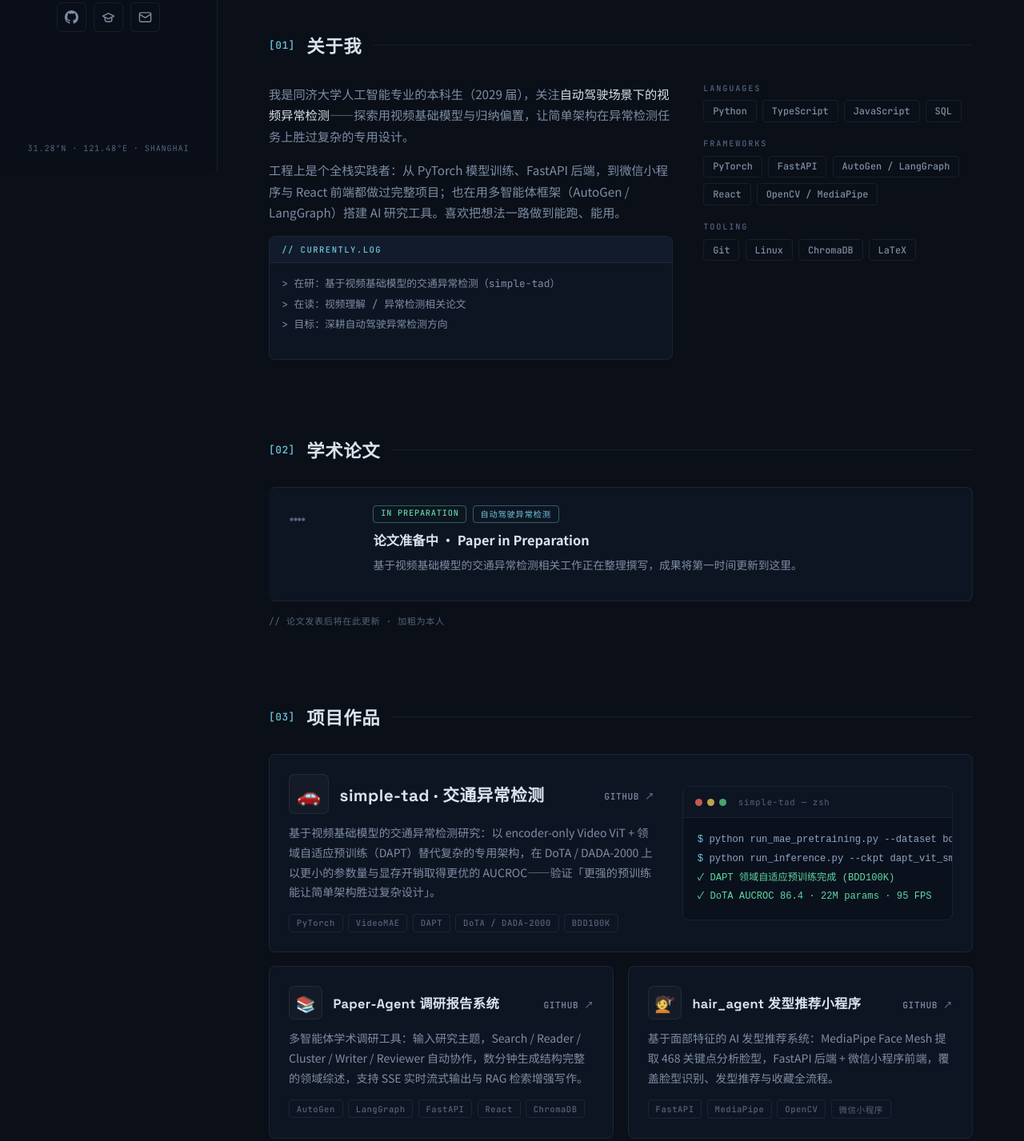
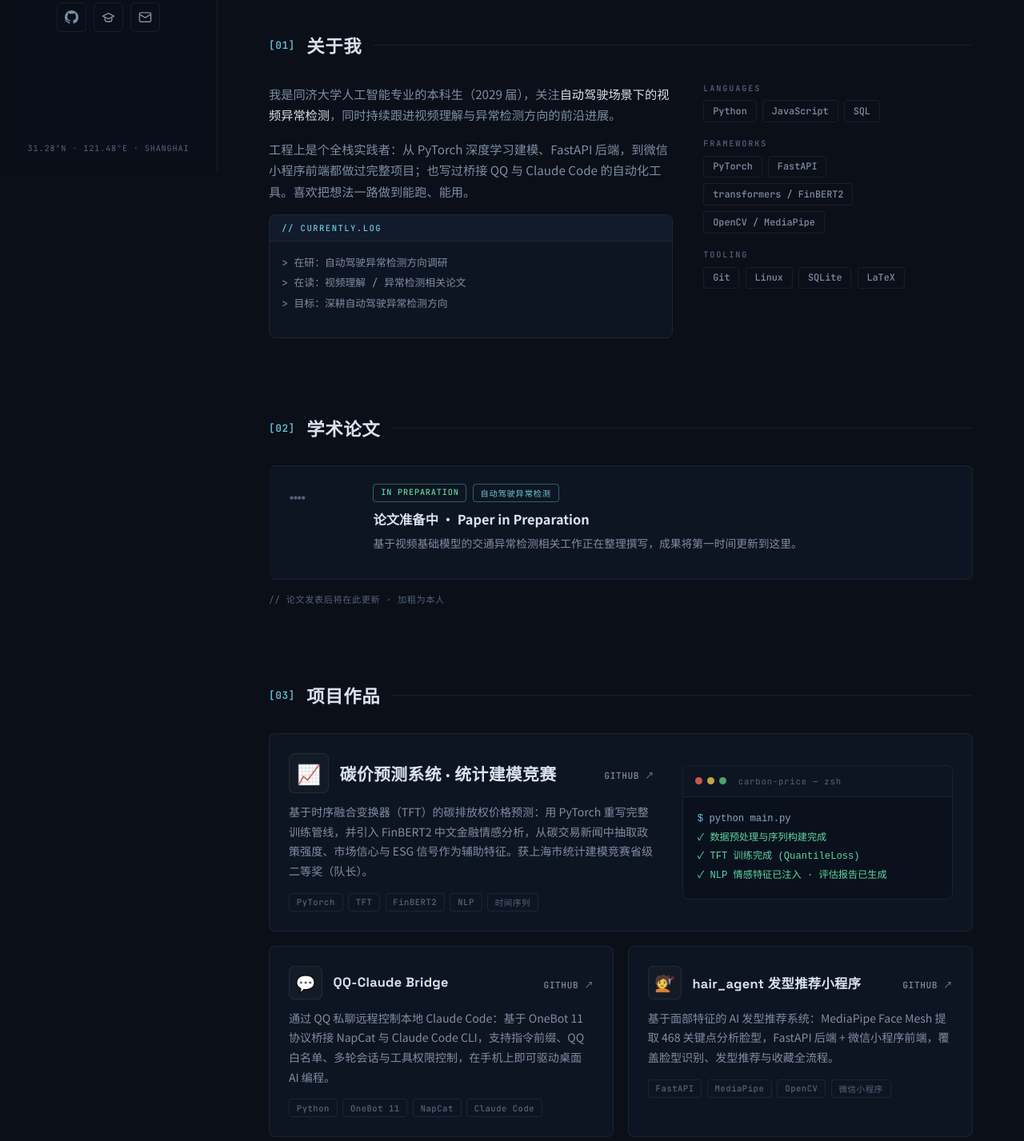
Before and after one commit to Zg964/Zg964.github.io, a plain HTML site: page index.html in a window 1280 px wide. Shown: the part 584-2011 px from the top of the page at 80% size. Drawn offline with Linux system fonts and the light colour scheme.

Commit message:
update: swap in real projects (carbon-price, qq-claude-bridge), remove non-owned works

```diff
--- a/index.html
+++ b/index.html
@@ -407,7 +407,7 @@ footer{
     <p class="hero-type" data-reveal style="--d:.16s">我是一名&nbsp;<span id="typed"></span><span class="caret"></span></p>
     <p class="hero-desc" data-reveal style="--d:.24s">
       就读于同济大学人工智能专业，关注<b>自动驾驶视频异常检测</b>。
-      相信好的预训练与归纳偏置，能让简单架构胜过堆砌复杂模块。
+      也热衷于把统计建模、大模型与全栈工程做成能跑、能用的完整项目。
     </p>
     <div class="hero-cta" data-reveal style="--d:.32s">
       <a class="btn primary" href="#">&gt; 下载简历.pdf</a> <!-- ✏️ href 改为简历 PDF 路径 -->
@@ -426,25 +426,25 @@ footer{
     <div class="sec-head" data-reveal><span class="sec-num">[01]</span><h2>关于我</h2><span class="sec-line"></span></div>
     <div class="about-grid">
       <div class="about-bio" data-reveal>
-        <p>我是同济大学人工智能专业的本科生（2029 届），关注<b>自动驾驶场景下的视频异常检测</b>——探索用视频基础模型与归纳偏置，让简单架构在异常检测任务上胜过复杂的专用设计。</p>
-        <p>工程上是个全栈实践者：从 PyTorch 模型训练、FastAPI 后端，到微信小程序与 React 前端都做过完整项目；也在用多智能体框架（AutoGen / LangGraph）搭建 AI 研究工具。喜欢把想法一路做到能跑、能用。</p>
+        <p>我是同济大学人工智能专业的本科生（2029 届），关注<b>自动驾驶场景下的视频异常检测</b>，同时持续跟进视频理解与异常检测方向的前沿进展。</p>
+        <p>工程上是个全栈实践者：从 PyTorch 深度学习建模、FastAPI 后端，到微信小程序前端都做过完整项目；也写过桥接 QQ 与 Claude Code 的自动化工具。喜欢把想法一路做到能跑、能用。</p>
         <div class="now-card">
           <h4>// CURRENTLY.LOG</h4>
-          <p>&gt; 在研：基于视频基础模型的交通异常检测（simple-tad）<br>&gt; 在读：视频理解 / 异常检测相关论文<br>&gt; 目标：深耕自动驾驶异常检测方向</p>
+          <p>&gt; 在研：自动驾驶异常检测方向调研<br>&gt; 在读：视频理解 / 异常检测相关论文<br>&gt; 目标：深耕自动驾驶异常检测方向</p>
         </div>
       </div>
       <div data-reveal style="--d:.12s">
         <div class="skill-group">
           <h4>LANGUAGES</h4>
-          <div class="chips"><span class="chip">Python</span><span class="chip">TypeScript</span><span class="chip">JavaScript</span><span class="chip">SQL</span></div>
+          <div class="chips"><span class="chip">Python</span><span class="chip">JavaScript</span><span class="chip">SQL</span></div>
         </div>
         <div class="skill-group">
           <h4>FRAMEWORKS</h4>
-          <div class="chips"><span class="chip">PyTorch</span><span class="chip">FastAPI</span><span class="chip">AutoGen / LangGraph</span><span class="chip">React</span><span class="chip">OpenCV / MediaPipe</span></div>
+          <div class="chips"><span class="chip">PyTorch</span><span class="chip">FastAPI</span><span class="chip">transformers / FinBERT2</span><span class="chip">OpenCV / MediaPipe</span></div>
         </div>
         <div class="skill-group">
           <h4>TOOLING</h4>
-          <div class="chips"><span class="chip">Git</span><span class="chip">Linux</span><span class="chip">ChromaDB</span><span class="chip">LaTeX</span></div>
+          <div class="chips"><span class="chip">Git</span><span class="chip">Linux</span><span class="chip">SQLite</span><span class="chip">LaTeX</span></div>
         </div>
       </div>
     </div>
@@ -476,31 +476,31 @@ footer{
       <article class="proj featured" data-reveal>
         <div>
           <div class="proj-head">
-            <div class="proj-icon">🚗</div>
-            <h3>simple-tad · 交通异常检测</h3>
+            <div class="proj-icon">📈</div>
+            <h3>碳价预测系统 · 统计建模竞赛</h3>
             <span class="proj-links"><a href="#">GITHUB ↗</a></span>
           </div>
-          <p>基于视频基础模型的交通异常检测研究：以 encoder-only Video ViT + 领域自适应预训练（DAPT）替代复杂的专用架构，在 DoTA / DADA-2000 上以更小的参数量与显存开销取得更优的 AUCROC——验证「更强的预训练能让简单架构胜过复杂设计」。</p>
-          <div class="tags"><span class="tag">PyTorch</span><span class="tag">VideoMAE</span><span class="tag">DAPT</span><span class="tag">DoTA / DADA-2000</span><span class="tag">BDD100K</span></div>
+          <p>基于时序融合变换器（TFT）的碳排放权价格预测：用 PyTorch 重写完整训练管线，并引入 FinBERT2 中文金融情感分析，从碳交易新闻中抽取政策强度、市场信心与 ESG 信号作为辅助特征。获上海市统计建模竞赛省级二等奖（队长）。</p>
+          <div class="tags"><span class="tag">PyTorch</span><span class="tag">TFT</span><span class="tag">FinBERT2</span><span class="tag">NLP</span><span class="tag">时间序列</span></div>
         </div>
         <div class="term" aria-hidden="true">
-          <div class="term-bar"><i></i><i></i><i></i><span>simple-tad — zsh</span></div>
-          <pre><code><span class="cmd">$</span> python run_mae_pretraining.py --dataset bdd100k
-<span class="cmd">$</span> python run_inference.py --ckpt dapt_vit_small.pth
-<span class="ok">✓ DAPT 领域自适应预训练完成 (BDD100K)</span>
-<span class="ok">✓ DoTA AUCROC 86.4 · 22M params · 95 FPS</span></code></pre>
+          <div class="term-bar"><i></i><i></i><i></i><span>carbon-price — zsh</span></div>
+          <pre><code><span class="cmd">$</span> python main.py
+<span class="ok">✓ 数据预处理与序列构建完成</span>
+<span class="ok">✓ TFT 训练完成 (QuantileLoss)</span>
+<span class="ok">✓ NLP 情感特征已注入 · 评估报告已生成</span></code></pre>
         </div>
       </article>
 
       <!-- ✏️ 普通项目卡片：复制整个 <article class="proj"> 即可新增 -->
       <article class="proj" data-reveal style="--d:.08s">
         <div class="proj-head">
-          <div class="proj-icon">📚</div>
-          <h3>Paper-Agent 调研报告系统</h3>
+          <div class="proj-icon">💬</div>
+          <h3>QQ-Claude Bridge</h3>
           <span class="proj-links"><a href="#">GITHUB ↗</a></span>
         </div>
-        <p>多智能体学术调研工具：输入研究主题，Search / Reader / Cluster / Writer / Reviewer 自动协作，数分钟生成结构完整的领域综述，支持 SSE 实时流式输出与 RAG 检索增强写作。</p>
-        <div class="tags"><span class="tag">AutoGen</span><span class="tag">LangGraph</span><span class="tag">FastAPI</span><span class="tag">React</span><span class="tag">ChromaDB</span></div>
+        <p>通过 QQ 私聊远程控制本地 Claude Code：基于 OneBot 11 协议桥接 NapCat 与 Claude Code CLI，支持指令前缀、QQ 白名单、多轮会话与工具权限控制，在手机上即可驱动桌面 AI 编程。</p>
+        <div class="tags"><span class="tag">Python</span><span class="tag">OneBot 11</span><span class="tag">NapCat</span><span class="tag">Claude Code</span></div>
       </article>
 
       <article class="proj" data-reveal style="--d:.16s">
@@ -534,20 +534,20 @@ footer{
       <li data-reveal>
         <span class="tl-dot"></span>
         <time>2026</time>
-        <h3>开展自动驾驶异常检测研究 <em>· simple-tad</em></h3>
-        <p>基于视频基础模型复现并探索交通异常检测，验证 encoder-only 架构 + 领域自适应预训练在 DoTA / DADA-2000 上的效果。</p>
+        <h3>上海市统计建模竞赛 <em>· 省级二等奖（队长）</em></h3>
+        <p>带队完成碳价预测项目，融合 TFT 时序建模与 NLP 情感分析，负责方案设计、建模与答辩。</p>
       </li>
       <li data-reveal style="--d:.08s">
         <span class="tl-dot"></span>
         <time>2026</time>
-        <h3>上海市统计建模竞赛 <em>· 省级二等奖（队长）</em></h3>
-        <p>作为队长带队完成统计建模项目，负责整体方案设计、建模与答辩。</p>
+        <h3>关注自动驾驶异常检测方向 <em>· 调研</em></h3>
+        <p>开始系统梳理视频异常检测与视频基础模型相关文献，明确深入研究方向。</p>
       </li>
       <li data-reveal style="--d:.16s">
         <span class="tl-dot"></span>
         <time>2025 — 2026</time>
-        <h3>取得初级数据分析师证书 <em>· 主导多个 AI 全栈项目</em></h3>
-        <p>系统掌握数据处理与统计分析方法；并从模型、后端到前端独立完成 Paper-Agent、hair_agent 等完整项目。</p>
+        <h3>取得初级数据分析师证书 <em>· 主导多个 AI 项目</em></h3>
+        <p>系统掌握数据处理与统计分析方法；并从后端、小程序到自动化工具，独立完成 QQ-Claude Bridge、hair_agent 等完整项目。</p>
       </li>
       <li data-reveal style="--d:.24s">
         <span class="tl-dot"></span>
@@ -586,7 +586,7 @@ footer{
 /* ===== 打字机效果 ===== */
 (function(){
   var el = document.getElementById('typed');
-  var roles = ['自动驾驶异常检测方向', '同济 AI 本科生', 'LLM 多智能体实践者', '终身学习者']; // ✏️ 换成你的标签
+  var roles = ['自动驾驶异常检测方向', '同济 AI 本科生', 'LLM 应用实践者', '终身学习者']; // ✏️ 换成你的标签
   var ri = 0, ci = 0, del = false;
   (function tick(){
     var word = roles[ri], delay;
```
